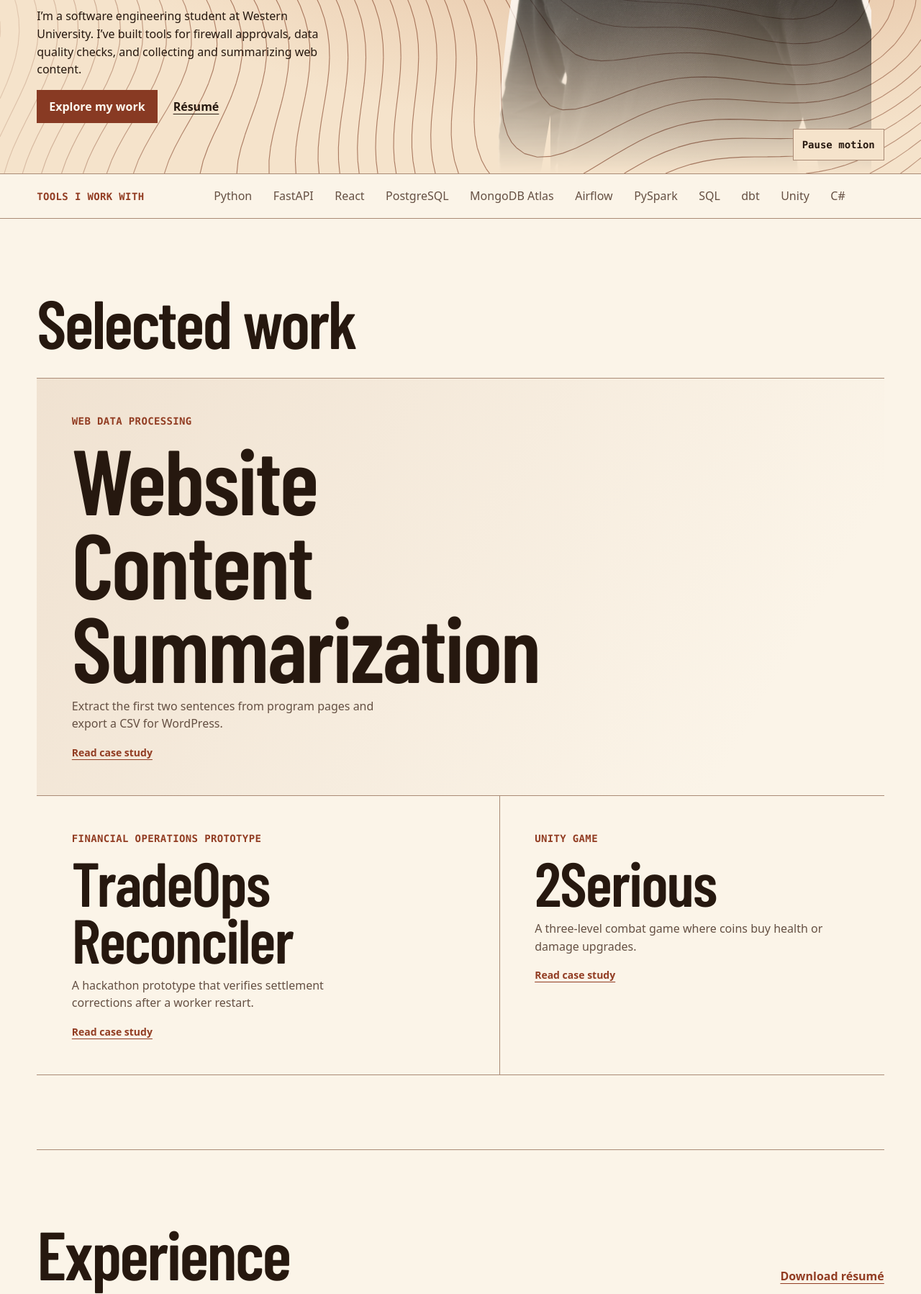
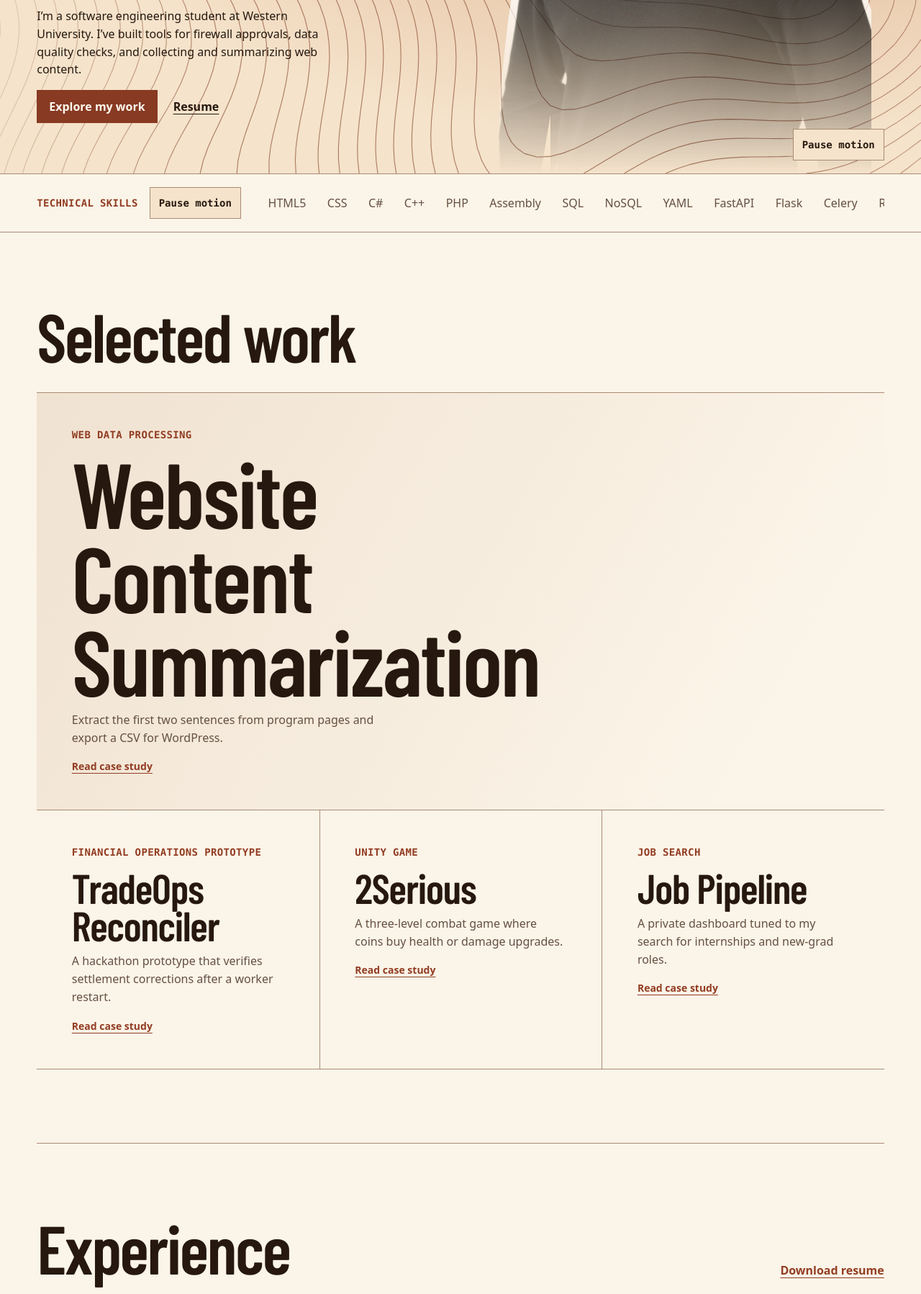
Before and after one commit to Keerat-Ghuman/personal-site, a plain HTML site: page dist/index.html in a window 1280 px wide. Shown: the part 560-2358 px from the top of the page at 72% size. Drawn offline with Linux system fonts and the light colour scheme; animation ran at ten frames a second.

Commit message:
Update portfolio content and skills strip

```diff
--- a/dist/index.html
+++ b/dist/index.html
@@ -3,7 +3,7 @@
 <head>
   <meta charset="utf-8">
   <meta name="viewport" content="width=device-width, initial-scale=1">
-  <meta name="description" content="Keerat Ghuman’s software engineering portfolio. Case studies in web data processing, trade reconciliation, and game development.">
+  <meta name="description" content="Keerat Ghuman’s software engineering portfolio. Case studies in web data processing, trade reconciliation, game development, and job search.">
   <meta name="color-scheme" content="dark light">
   <script>
     try {
@@ -26,37 +26,58 @@
         <a href="#contact">Contact</a>
       </nav>
       <div class="header-actions">
-        <a class="header-resume" href="assets/keerat-ghuman-resume.pdf" download>Résumé</a>
+        <a class="header-resume" href="assets/keerat-ghuman-resume.pdf" download>Resume</a>
         <button type="button" class="theme-toggle" aria-pressed="false" hidden>Dark mode</button>
       </div>
     </div>
   </header>
   <main id="main" tabindex="-1">
     <section class="hero" aria-labelledby="hero-title">
-      <canvas class="hero-contours" aria-hidden="true"></canvas>
+      <canvas class="hero-contours" id="hero-contours" aria-hidden="true"></canvas>
       <div class="frame hero-inner">
         <h1 id="hero-title"><span>Keerat</span> <span>Ghuman</span></h1>
         <div class="hero-copy">
           <p class="hero-intro">I’m a software engineering student at Western University. I’ve built tools for firewall approvals, data quality checks, and collecting and summarizing web content.</p>
           <div class="hero-actions">
             <a class="hero-link" href="#projects">Explore my work</a>
-            <a class="text-link" href="assets/keerat-ghuman-resume.pdf" download>Résumé</a>
+            <a class="text-link" href="assets/keerat-ghuman-resume.pdf" download>Resume</a>
           </div>
         </div>
         <figure class="portrait">
           <img src="assets/keerat-ghuman-portrait.jpg" width="1200" height="1800" alt="Portrait of Keerat Ghuman" fetchpriority="high">
         </figure>
-        <button type="button" class="motion-toggle" hidden>Pause motion</button>
+        <button type="button" class="motion-toggle" aria-controls="hero-contours skills-track" hidden>Pause motion</button>
       </div>
     </section>
 
     <section class="skills-rail" aria-labelledby="skills-title">
       <div class="frame">
-        <h2 class="eyebrow" id="skills-title">Tools I work with</h2>
-        <ul class="skills-list">
-          <li>Python</li><li>FastAPI</li><li>React</li><li>PostgreSQL</li><li>MongoDB Atlas</li>
-          <li>Airflow</li><li>PySpark</li><li>SQL</li><li>dbt</li><li>Unity</li><li>C#</li>
-        </ul>
+        <div class="skills-header">
+          <h2 class="eyebrow" id="skills-title">Technical skills</h2>
+          <button type="button" class="motion-toggle" aria-controls="hero-contours skills-track" hidden>Pause motion</button>
+        </div>
+        <div class="skills-window">
+          <div class="skills-track" id="skills-track">
+            <ul class="skills-list" role="list">
+              <li>Python</li><li>Java</li><li>JavaScript</li><li>TypeScript</li><li>HTML5</li><li>CSS</li>
+              <li>C#</li><li>C++</li><li>PHP</li><li>Assembly</li><li>SQL</li><li>NoSQL</li><li>YAML</li>
+              <li>FastAPI</li><li>Flask</li><li>Celery</li><li>React</li><li>Angular</li><li>Bootstrap</li>
+              <li>Streamlit</li><li>Node.js</li><li>Next.js</li><li>.NET</li><li>ASP.NET</li>
+              <li>Laravel</li><li>Eloquent ORM</li><li>Unity</li><li>REST APIs</li><li>OAuth 2.0</li><li>Responsive web design</li>
+              <li>PostgreSQL</li><li>MySQL</li><li>SQL Server</li><li>SQL Server Management Studio</li>
+              <li>MongoDB Atlas</li><li>Redis</li><li>Snowflake</li><li>Trino</li><li>Apache Hive</li>
+              <li>Data modeling</li><li>SQL query optimization</li><li>Stored procedures and triggers</li><li>ETL</li><li>Data quality testing</li>
+              <li>Airflow</li><li>Apache Spark</li><li>PySpark</li><li>Databricks</li><li>dbt</li><li>pandas</li>
+              <li>Looker</li><li>Power BI</li><li>Tableau</li><li>Google Sheets</li><li>Web scraping</li>
+              <li>Google Custom Search</li><li>Requests</li><li>Beautiful Soup</li><li>SeleniumBase</li>
+              <li>TensorFlow</li><li>Voyage</li><li>AI evaluation</li><li>Claude Code</li><li>OpenAI Codex</li><li>OpenAI API</li>
+              <li>Claude API</li><li>LangGraph</li><li>Model Context Protocol (MCP)</li><li>FastMCP</li>
+              <li>Git</li><li>Docker</li><li>Kubernetes</li><li>OpenShift</li><li>AWS S3</li><li>AWS Lambda</li>
+              <li>CI/CD</li><li>GitHub Actions</li><li>Jenkins</li><li>Azure DevOps</li><li>Visual Studio</li>
+              <li>PAN-OS</li><li>NetBrain</li><li>AlgoSec FireFlow</li><li>Archer</li><li>ServiceNow</li>
+            </ul>
+          </div>
+        </div>
       </div>
     </section>
 
@@ -87,6 +108,14 @@
               <span class="eyebrow tile-category">Unity game</span>
               <h3>2Serious</h3>
               <p>A three-level combat game where coins buy health or damage upgrades.</p>
+              <span class="tile-action">Read case study</span>
+            </a>
+          </li>
+          <li>
+            <a class="project-tile" id="launch-job-pipeline" href="#job-pipeline">
+              <span class="eyebrow tile-category">Job search</span>
+              <h3>Job Pipeline</h3>
+              <p>A private dashboard tuned to my search for internships and new-grad roles.</p>
               <span class="tile-action">Read case study</span>
             </a>
           </li>
@@ -153,6 +182,19 @@
           </dl>
           <p class="stack">Unity · C#</p>
         </article>
+
+        <article class="project" id="job-pipeline" aria-labelledby="job-pipeline-title">
+          <p class="eyebrow">Personal adaptation</p>
+          <h3 id="job-pipeline-title" tabindex="-1">Job Pipeline</h3>
+          <p class="project-lede">I adapted Rishabh Sharma's job-search project to review roles in a private dashboard.</p>
+          <a class="text-link" href="https://github.com/RishabhSFI/job-pipeline">View Rishabh Sharma's upstream repository</a>
+          <dl class="case-notes">
+            <div><dt>Matching</dt><dd>I configured matching for software, data, and machine learning roles in Canada and for US roles that offer sponsorship.</dd></div>
+            <div><dt>Workflow</dt><dd>I connected Google Sheets and verified that the dashboard could read it. The dashboard gives me a place to review matches before applying.</dd></div>
+            <div><dt>Testing</dt><dd>I isolated scoring tests from my personal profile and removed password values from mail setup errors. All 316 tests passed, along with the macOS and Windows install checks.</dd></div>
+          </dl>
+          <p class="stack">Next.js · Node.js · Google Sheets</p>
+        </article>
         <a class="index-return" href="#project-index">Back to project index</a>
       </div>
 
@@ -173,7 +215,7 @@
     <section class="experience frame" id="experience" tabindex="-1" aria-labelledby="experience-title">
       <div class="section-heading">
         <h2 id="experience-title">Experience</h2>
-        <a class="text-link" href="assets/keerat-ghuman-resume.pdf" download>Download résumé</a>
+        <a class="text-link" href="assets/keerat-ghuman-resume.pdf" download>Download resume</a>
       </div>
       <div class="career-list">
         <details class="career-entry">
--- a/dist/portfolio.js
+++ b/dist/portfolio.js
@@ -202,20 +202,22 @@ function traceContours(context, width, height, centerX, centerY, aspect, time) {
   context.stroke();
 }
 
-function initContours() {
+function initMotion() {
   const hero = document.querySelector('.hero');
   const canvas = hero.querySelector('canvas');
   const context = canvas.getContext('2d');
-  if (!context) return;
-
-  const button = hero.querySelector('.motion-toggle');
+  const skillsWindow = document.querySelector('.skills-window');
+  const skills = skillsWindow.querySelector('.skills-list');
+  const buttons = document.querySelectorAll('.motion-toggle');
   const reducedMotion = matchMedia('(prefers-reduced-motion: reduce)');
   const colorPreference = matchMedia('(prefers-color-scheme: dark)');
   const finePointer = matchMedia('(any-pointer: fine)');
   const portraitBelowCopy = matchMedia('(max-width: 39rem)');
-  let playing = !reducedMotion.matches;
-  let motionChoice;
-  let inView = false;
+  let playing = false;
+  let paused = false;
+  let heroInView = false;
+  let skillsInView = false;
+  let skillsCopy;
   let frame = null;
   let lastDraw = null;
   let time = 0;
@@ -235,11 +237,13 @@ function initContours() {
   }
 
   function applyColor() {
+    if (!context) return;
     context.strokeStyle = getComputedStyle(canvas).color;
     draw();
   }
 
   function resize() {
+    if (!context) return;
     const bounds = hero.getBoundingClientRect();
     const cssWidth = Math.round(bounds.width);
     const cssHeight = Math.round(bounds.height);
@@ -267,7 +271,8 @@ function initContours() {
   }
 
   function syncAnimation() {
-    if (playing && inView && !document.hidden) {
+    skillsWindow.classList.toggle('skills-in-view', skillsInView && !document.hidden);
+    if (context && playing && heroInView && !document.hidden) {
       if (frame === null) frame = requestAnimationFrame(animate);
     } else if (frame !== null) {
       cancelAnimationFrame(frame);
@@ -276,9 +281,22 @@ function initContours() {
     }
   }
 
-  function setPlaying(value) {
-    playing = value;
-    button.textContent = playing ? 'Pause motion' : 'Play motion';
+  function updateMotion() {
+    playing = !reducedMotion.matches && !paused;
+    if (playing && !skillsCopy) {
+      skillsCopy = skills.cloneNode(true);
+      skillsCopy.classList.add('skills-copy');
+      skillsCopy.setAttribute('aria-hidden', 'true');
+      skills.after(skillsCopy);
+    } else if (!playing && skillsCopy) {
+      skillsCopy.remove();
+      skillsCopy = undefined;
+    }
+    for (const button of buttons) {
+      button.hidden = reducedMotion.matches || (!context && hero.contains(button));
+      button.textContent = playing ? 'Pause motion' : 'Play motion';
+    }
+    if (!playing) resetPointer();
     syncAnimation();
   }
 
@@ -294,27 +312,32 @@ function initContours() {
     pointer.y = ((event.clientY - bounds.top) / bounds.height - .5) * .11;
   }, { passive: true });
   hero.addEventListener('pointerleave', resetPointer);
-  button.addEventListener('click', () => {
-    if (playing) resetPointer();
-    motionChoice = !playing;
-    setPlaying(motionChoice);
-  });
-  reducedMotion.addEventListener('change', () => {
-    resetPointer();
-    setPlaying(!reducedMotion.matches && motionChoice !== false);
-  });
+  for (const button of buttons) {
+    button.addEventListener('click', () => {
+      paused = !paused;
+      updateMotion();
+    });
+  }
+  reducedMotion.addEventListener('change', updateMotion);
   colorPreference.addEventListener('change', applyColor);
   document.documentElement.addEventListener('portfolio-theme-change', applyColor);
   document.addEventListener('visibilitychange', syncAnimation);
   window.addEventListener('resize', resize);
   new ResizeObserver(resize).observe(hero);
-  new IntersectionObserver(([entry]) => {
-    inView = entry.isIntersecting;
-    if (!inView) resetPointer();
+  const observer = new IntersectionObserver(entries => {
+    for (const entry of entries) {
+      if (entry.target === hero) {
+        heroInView = entry.isIntersecting;
+        if (!heroInView) resetPointer();
+      } else {
+        skillsInView = entry.isIntersecting;
+      }
+    }
     syncAnimation();
-  }).observe(hero);
-  setPlaying(playing);
-  button.hidden = false;
+  });
+  observer.observe(hero);
+  observer.observe(skillsWindow);
+  updateMotion();
   resize();
 }
 
@@ -326,4 +349,4 @@ if (portrait.complete && portrait.naturalWidth === 0) hideUnavailablePortrait();
 initExtraction();
 initCaseReader();
 initTheme();
-initContours();
+initMotion();
--- a/dist/styles.css
+++ b/dist/styles.css
@@ -223,10 +223,6 @@ button, summary { cursor: pointer; }
   filter: saturate(.84);
 }
 .motion-toggle {
-  position: absolute;
-  z-index: 2;
-  right: 0;
-  bottom: 1.125rem;
   min-width: 44px;
   min-height: 44px;
   padding: .5rem .75rem;
@@ -235,6 +231,12 @@ button, summary { cursor: pointer; }
   font: 650 .875rem/1.3 var(--mono);
 }
 .motion-toggle:hover { border-color: var(--accent); }
+.hero .motion-toggle {
+  position: absolute;
+  z-index: 2;
+  right: 0;
+  bottom: 1.125rem;
+}
 
 .eyebrow, .dates {
   color: var(--accent);
@@ -245,20 +247,52 @@ button, summary { cursor: pointer; }
 .skills-rail { border-block: 1px solid var(--rule); }
 .skills-rail .frame {
   display: grid;
-  align-items: baseline;
-  grid-template-columns: minmax(9rem, .24fr) 1fr;
-  gap: .5rem 1.4rem;
+  align-items: start;
+  grid-template-columns: max-content minmax(0, 1fr);
+  gap: .75rem 1.4rem;
   padding-block: 1.125rem;
 }
-.skills-list {
+.skills-header {
   display: flex;
   flex-wrap: wrap;
   align-items: center;
-  gap: .35rem clamp(1rem, 2.3vw, 2.15rem);
+  justify-content: space-between;
+  gap: .5rem 1rem;
+}
+.skills-window { align-self: center; overflow-wrap: anywhere; }
+.skills-list {
+  --skill-gap: clamp(1rem, 2.3vw, 2.15rem);
+  display: flex;
+  flex-wrap: wrap;
+  align-items: center;
+  gap: .35rem var(--skill-gap);
   margin: 0;
   padding: 0;
   color: var(--muted);
   list-style: none;
+}
+.skills-copy { display: none; }
+
+@media (prefers-reduced-motion: no-preference) {
+  .skills-window:has(.skills-copy) { container-type: inline-size; overflow: clip; }
+  .skills-track:has(.skills-copy) {
+    display: flex;
+    width: max-content;
+    animation: skills-loop 135s linear infinite paused;
+  }
+  .skills-in-view .skills-track:has(.skills-copy) { animation-play-state: running; }
+  .skills-track:has(.skills-copy) .skills-list {
+    display: flex;
+    flex: none;
+    flex-wrap: nowrap;
+    justify-content: space-between;
+    min-width: 100cqw;
+    padding-inline-end: var(--skill-gap);
+    white-space: nowrap;
+  }
+}
+@keyframes skills-loop {
+  to { transform: translateX(-50%); }
 }
 
 .work, .experience, .education { padding-block: clamp(3rem, 8vw, 7rem); }
@@ -283,7 +317,8 @@ h2 {
   list-style: none;
 }
 .lead-project { grid-column: 1 / -1; border-bottom: 1px solid var(--rule); }
-.project-grid li:last-child { border-inline-start: 1px solid var(--rule); }
+.project-grid > li:nth-child(3) { border-inline-start: 1px solid var(--rule); }
+.project-grid > li:last-child { grid-column: 1 / -1; border-top: 1px solid var(--rule); }
 .project-tile {
   display: grid;
   align-content: start;
@@ -315,6 +350,17 @@ h2 {
   text-decoration: underline;
 }
 .project-tile:hover .tile-action { text-decoration-thickness: 2px; }
+
+@media (min-width: 58rem) {
+  .project-grid { grid-template-columns: repeat(3, minmax(0, 1fr)); }
+  .project-grid > li:last-child {
+    grid-column: auto;
+    border-top: 0;
+    border-inline-start: 1px solid var(--rule);
+  }
+  .project-tile h3 { font-size: clamp(2.8rem, 4.5vw, 6.75rem); }
+  .lead-project h3 { font-size: clamp(3.65rem, 10vw, 9.25rem); }
+}
 
 .inline-cases .project { margin-top: 3rem; padding: 2rem 0; border-top: 1px solid var(--rule); }
 dialog:not([open]) { display: none; }
@@ -502,10 +548,11 @@ dialog:not([open]) { display: none; }
     mask-image: linear-gradient(#000 60%, transparent 99%);
   }
   .portrait img { transform: translateY(-7%); }
-  .motion-toggle { bottom: .75rem; }
-  .skills-rail .frame, .project-grid, .demo-grid, .case-notes { grid-template-columns: 1fr; }
-  .project-grid li + li { border-top: 1px solid var(--rule); }
-  .project-grid li:last-child { border-inline-start: 0; }
+  .hero .motion-toggle { bottom: .75rem; }
+  .skills-rail .frame { grid-template-columns: minmax(0, 1fr); }
+  .project-grid, .demo-grid, .case-notes { grid-template-columns: 1fr; }
+  .project-grid > li + li { border-top: 1px solid var(--rule); }
+  .project-grid > li:nth-child(3) { border-inline-start: 0; }
   .lead-project { border-bottom: 0; }
   .project-tile, .lead-project .project-tile { min-height: 0; }
   .lead-project h3 { font-size: clamp(2.8rem, 11.5vw, 5.5rem); }
```
Also changed, not shown: 2 other files.
